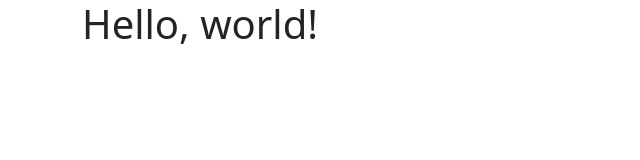
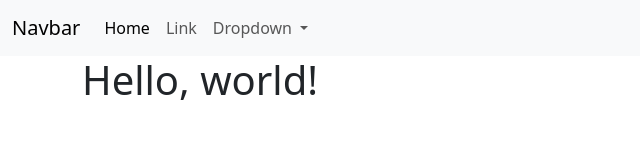
Before and after one commit to NatnaelWale/bootstrap-starter, a plain HTML site: page index.html in a window 1280 px wide. Shown: the whole page, without its empty margins (0-640 px from the left). Drawn offline with nearby package versions, Linux system fonts and the light colour scheme.

Commit message:
Finalize boostrap starter template

```diff
--- a/index.html
+++ b/index.html
@@ -12,7 +12,42 @@
 
 <body>
     <header>
-
+        <nav class="navbar navbar-expand-lg bg-body-tertiary">
+            <div class="container-fluid">
+              <a class="navbar-brand" href="#">Navbar</a>
+              <button class="navbar-toggler" type="button" data-bs-toggle="collapse" data-bs-target="#navbarSupportedContent" aria-controls="navbarSupportedContent" aria-expanded="false" aria-label="Toggle navigation">
+                <span class="navbar-toggler-icon"></span>
+              </button>
+              <div class="collapse navbar-collapse" id="navbarSupportedContent">
+                <ul class="navbar-nav me-auto mb-2 mb-lg-0">
+                  <li class="nav-item">
+                    <a class="nav-link active" aria-current="page" href="#">Home</a>
+                  </li>
+                  <li class="nav-item">
+                    <a class="nav-link" href="#">Link</a>
+                  </li>
+                  <li class="nav-item dropdown">
+                    <a class="nav-link dropdown-toggle" href="#" role="button" data-bs-toggle="dropdown" aria-expanded="false">
+                      Dropdown
+                    </a>
+                    <ul class="dropdown-menu">
+                      <li><a class="dropdown-item" href="#">Action</a></li>
+                      <li><a class="dropdown-item" href="#">Another action</a></li>
+                      <li><hr class="dropdown-divider"></li>
+                      <li><a class="dropdown-item" href="#">Something else here</a></li>
+                    </ul>
+                  </li>
+                  <!-- <li class="nav-item">
+                    <a class="nav-link disabled" aria-disabled="true">Disabled</a>
+                  </li> -->
+                </ul>
+                <!-- <form class="d-flex" role="search">
+                  <input class="form-control me-2" type="search" placeholder="Search" aria-label="Search">
+                  <button class="btn btn-outline-success" type="submit">Search</button>
+                </form> -->
+              </div>
+            </div>
+          </nav>
 
     </header>
     <main>
```
